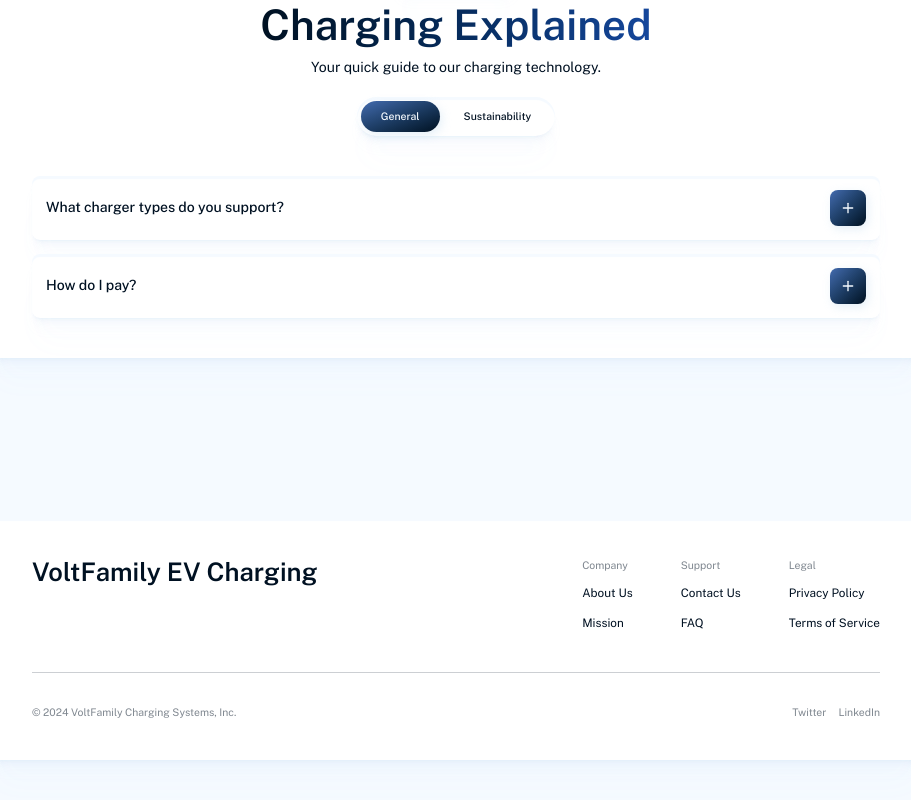
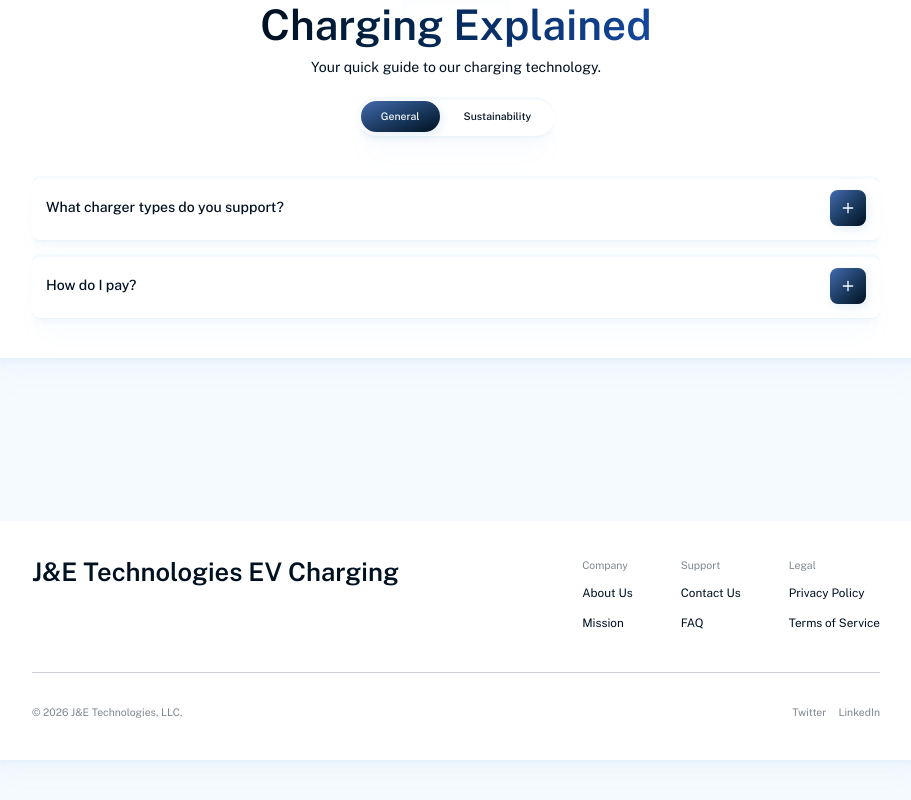
Before and after one commit to dmytro-webild/707601ce-759f-45a2-b907-edfa8a26ddfc, a React (Vite) app: page / in a window 1280 px wide. Shown: the part 2183-2983 px from the top of the page, without its empty margins (184-1095 px from the left). Built offline with nearby package versions, Linux system fonts and the light colour scheme; a web font is replaced by a local one.

Commit message:
Update src/components/Layout.tsx

```diff
--- a/src/components/Layout.tsx
+++ b/src/components/Layout.tsx
@@ -54,7 +54,7 @@ export default function Layout() {
       </main>
       <SectionErrorBoundary name="footer">
         <FooterSimpleCard
-      brand="VoltFamily EV Charging"
+      brand="J&E Technologies EV Charging"
       columns={[
         {
           title: "Company",
@@ -96,7 +96,7 @@ export default function Layout() {
           ],
         },
       ]}
-      copyright="© 2024 VoltFamily Charging Systems, Inc."
+      copyright="© 2026 J&E Technologies, LLC."
       links={[
         {
           label: "Twitter",
```
